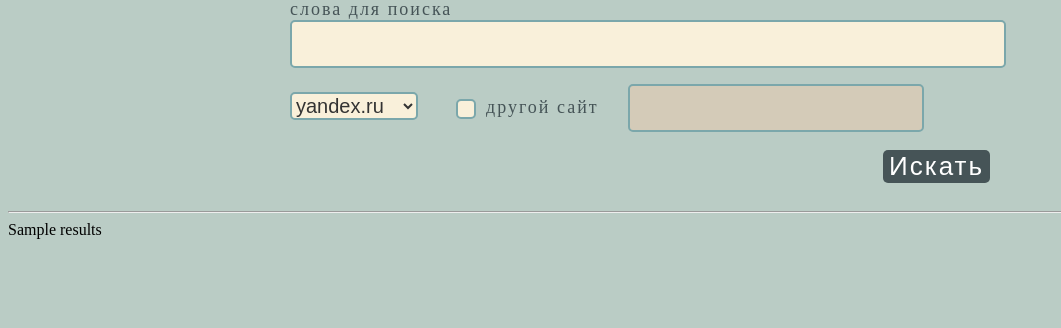
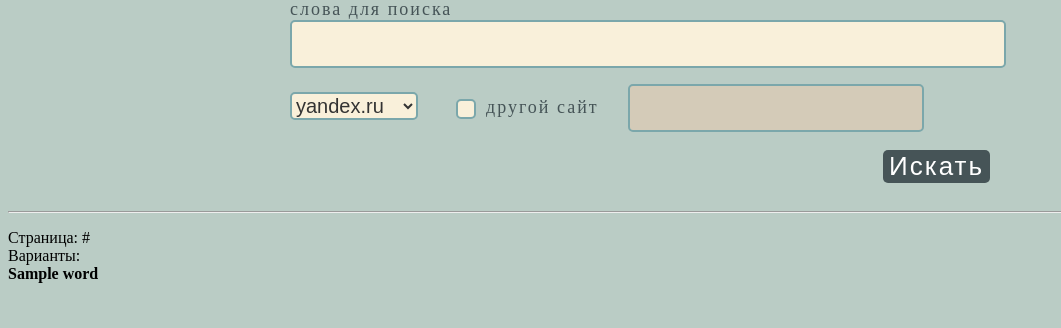
Before and after one commit to ChocolateSwan/CourseWork, a Flask app: template app/templates/index.html in a window 1280 px wide. Shown: the part 172-500 px from the top of the page, without its empty margins (0-1061 px from the left). Run offline with Flask 2, Linux system fonts and the light colour scheme; the template is opened without the code that fills it: values that come from a table or form of the project are taken from there, most other values are stand-ins (such as "Sample title", 1, 10 or a date in 2020).

Commit message:
передача урла в краулер

```diff
--- a/app/klein_scrapy_server/klein_server.py
+++ b/app/klein_scrapy_server/klein_server.py
@@ -47,9 +47,11 @@ def return_spider_output(output):
 def schedule(request):
     word = request.args[b"word"][0]
     word = word.decode('utf-8')
+    url = request.args[b"url"][0]
+    url = url.decode('utf-8')
     runner = MyCrawlerRunner() #{"FEED_EXPORT_ENCODING":'utf-8'}
     spider = Spider() # Зачем он заходит в инит в этой строке и в строке dfd = self._crawl(crawler, *args, **kwargs)
-    deferred = runner.crawl(spider, word=word)
+    deferred = runner.crawl(spider, word=word, url=url)
     deferred.addCallback(return_spider_output)
     return deferred
 
--- a/app/klein_scrapy_server/spider.py
+++ b/app/klein_scrapy_server/spider.py
@@ -28,11 +28,11 @@ class Spider(scrapy.Spider):
 
     # TODO: start_url to array
     # TODO allowed domains в конструктор
-    def __init__(self, start_url=None, word="котел",  *args, **kwargs):
+    def __init__(self, url=None, word="котел",  *args, **kwargs):
         super(Spider, self).__init__(*args, **kwargs)
         self.start_urls = ["http://teplo-seti.ru"]
         self.word = word
-        print (self.start_urls, self.word)
+        print (url, self.word)
 
     def parse(self, response):
         print("Current url: ", response.url)
@@ -86,5 +86,6 @@ class Spider(scrapy.Spider):
     def parse_result(self, response):
         item = SpiderItem()
         item['url'] = response.url
+        # TODO Сделать set а то повторы
         item['found_arr'] = response.xpath('//p/text()').re(r'\w*котел\w*')
         yield item
--- a/app/templates/index.html
+++ b/app/templates/index.html
@@ -42,17 +42,7 @@
         </div>
     </form>
 
-    <!--Цикл для списка найденных вариантов-->
-    <!--{% for item in results %}-->
-    <!--<div>-->
-        <!--<p>{{item.text}}-->
-            <!--<br> Страница: {{ item.url }}-->
-        <!--</p>-->
-    <!--</div>-->
 
-    <!--{% endfor %}-->
-
-    <!--Сообщения-->
     <hr>
         {% with messages = get_flashed_messages() %}
         {% if messages %}
@@ -67,9 +57,20 @@
         {% endwith %}
     </hr>
 
+    <!--Цикл для списка найденных вариантов-->
+    {% for item in results %}
     <div>
-        {{results}}
+        <p> Страница: {{ item.url }}
+            <br>
+            Варианты:
+            <br>
+            {% for word in item.found_arr %}
+            <strong>{{ word }}</strong> <br>
+            {% endfor %}
+        </p>
     </div>
+
+    {% endfor %}
 
     <script src="/static/js/form_control.js"></script>
 </body>
```
Also changed, not shown: app/views.py (+8 -4 lines).
